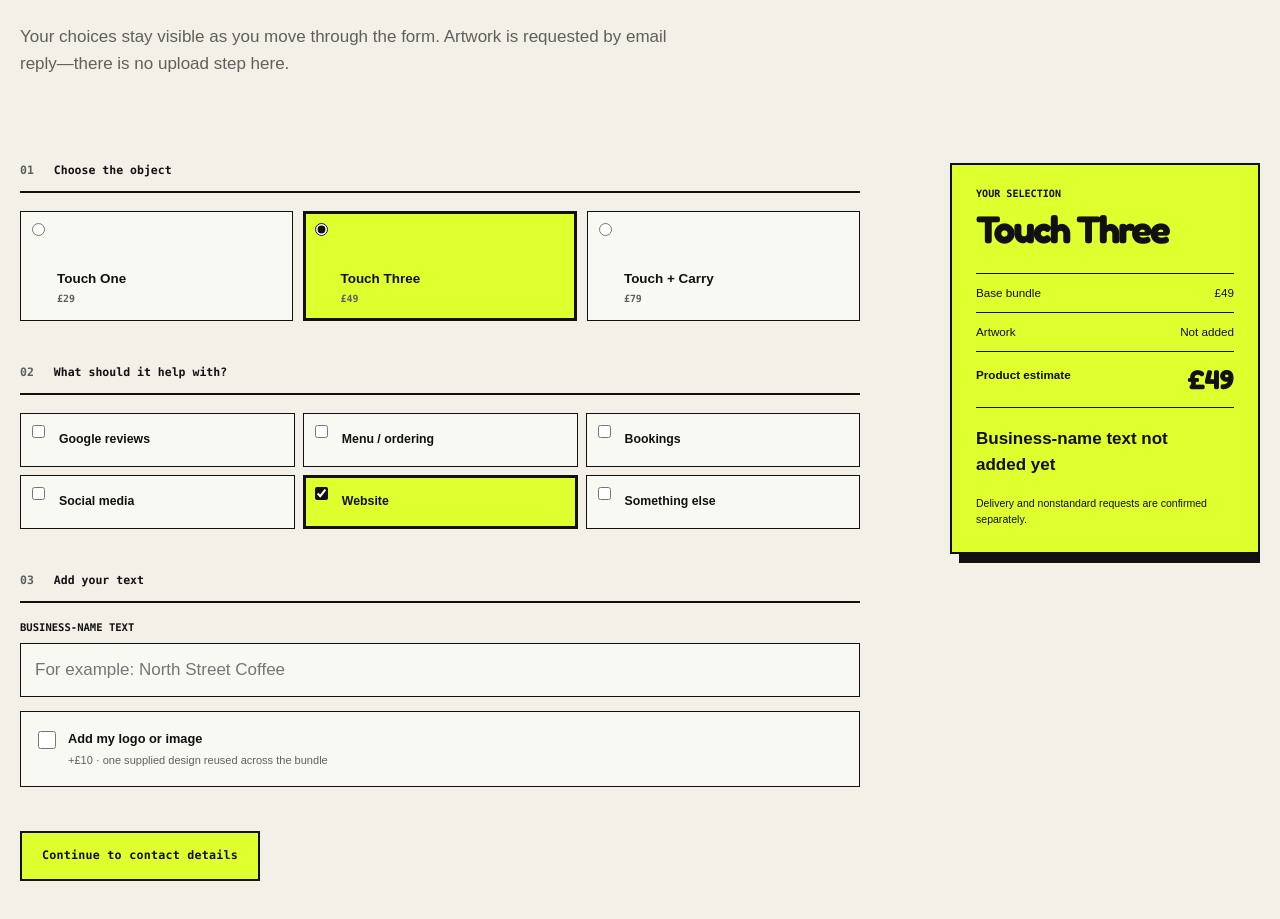
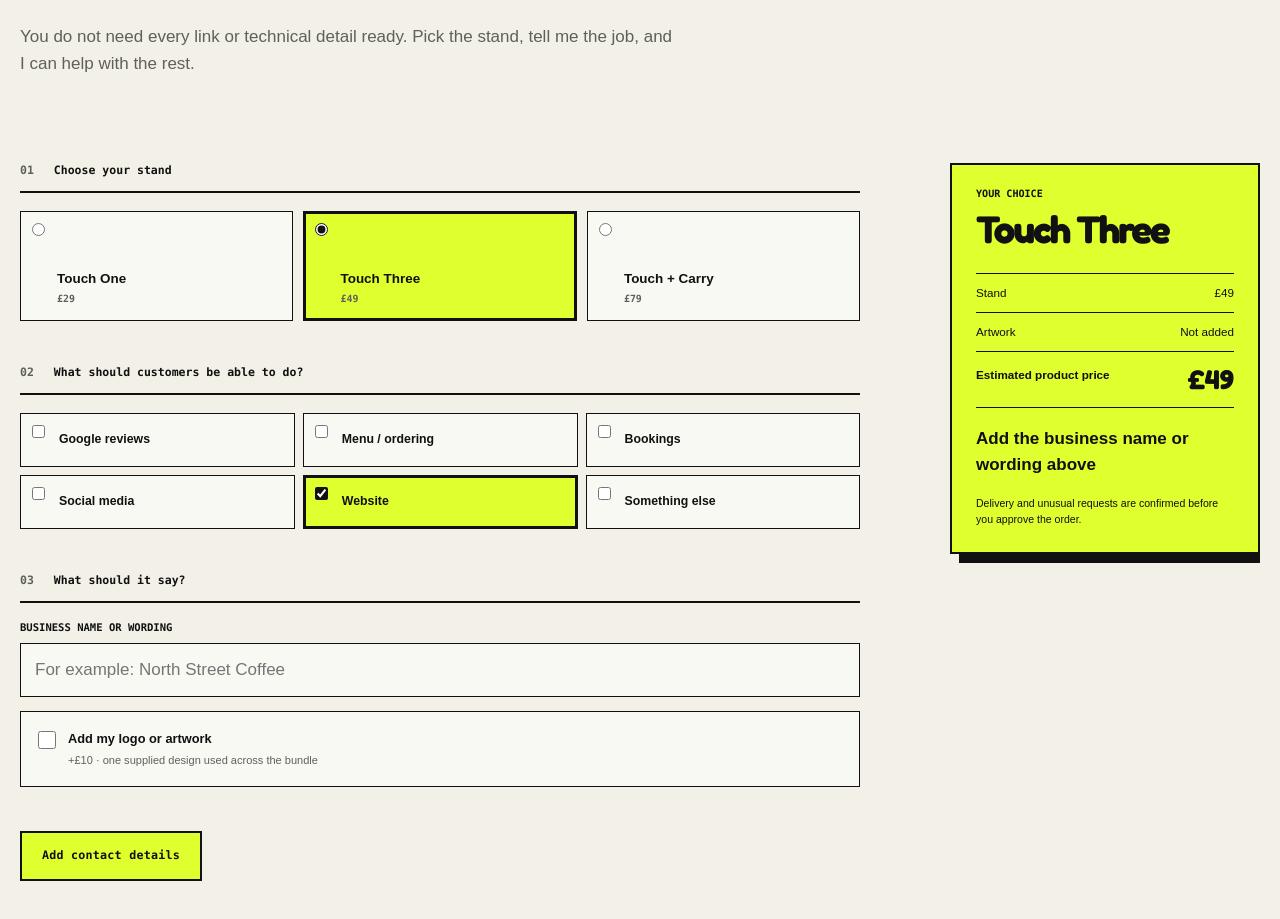
Before and after one commit to manazoid4/mazos-site, a Next.js app: page /3d-printing in a window 1280 px wide. Shown: the part 7901-8820 px from the top of the page. Built offline with nearby package versions, Linux system fonts and the light colour scheme.

Commit message:
copy: remove friction from Objects enquiry

```diff
--- a/app/3d-printing/touch-enquiry-form.tsx
+++ b/app/3d-printing/touch-enquiry-form.tsx
@@ -28,7 +28,7 @@ export function TouchEnquiryForm() {
 
   function continueToDetails() {
     if (intendedUses.length === 0 || !businessName.trim()) {
-      setSelectionError('Choose at least one use and add the business-name text for the object.');
+      setSelectionError('Choose what you want the stand to help with and add the business name or wording you want on it.');
       return;
     }
     setSelectionError('');
@@ -50,7 +50,7 @@ export function TouchEnquiryForm() {
     const honey = String(data.get('_honey') || '').trim();
 
     if (intendedUses.length === 0) {
-      setSelectionError('Choose at least one use before sending the enquiry.');
+      setSelectionError('Choose at least one customer action before sending.');
       window.setTimeout(() => document.querySelector<HTMLInputElement>('input[name="intendedUses"]')?.focus(), 0);
       return;
     }
@@ -73,10 +73,10 @@ export function TouchEnquiryForm() {
             ? `Yes — £${TOUCH_PRICING.artworkAddOnPrice}; one supplied design, basic placement and one proof revision`
             : 'No',
           business_name: businessName.trim(),
-          destination_links: destinationLinks || 'Not supplied at enquiry stage',
+          destination_links: destinationLinks || 'Not supplied yet',
           help_finding_links: helpFindingLinks ? 'Yes' : 'No',
           notes: notes || 'None supplied',
-          estimated_product_price: `£${estimate} before delivery or nonstandard requests`,
+          estimated_product_price: `£${estimate} before delivery or unusual requests`,
           _replyto: email,
           _subject: `Maz Works Objects enquiry — ${bundle.name} — £${estimate} estimate`,
           _template: 'table',
@@ -99,15 +99,15 @@ export function TouchEnquiryForm() {
   return (
     <section className="objects-section objects-personalise" id="personalise" aria-labelledby="personalise-title">
       <header className="objects-section-heading">
-        <p className="objects-kicker">Personalise / Enquire</p>
-        <h2 id="personalise-title">Start with the object. Send the links later if needed.</h2>
-        <p>Your choices stay visible as you move through the form. Artwork is requested by email reply—there is no upload step here.</p>
+        <p className="objects-kicker">Get yours</p>
+        <h2 id="personalise-title">Tell me what you want customers to do.</h2>
+        <p>You do not need every link or technical detail ready. Pick the stand, tell me the job, and I can help with the rest.</p>
       </header>
 
       <div className="objects-enquiry-layout">
         <form className="objects-form" onSubmit={submitEnquiry}>
           <fieldset>
-            <legend><span>01</span> Choose the object</legend>
+            <legend><span>01</span> Choose your stand</legend>
             <div className="objects-choice-grid">
               {TOUCH_PRICING.bundles.map((option) => (
                 <label key={option.id} className={bundleId === option.id ? 'is-selected' : ''}>
@@ -119,7 +119,7 @@ export function TouchEnquiryForm() {
           </fieldset>
 
           <fieldset>
-            <legend><span>02</span> What should it help with?</legend>
+            <legend><span>02</span> What should customers be able to do?</legend>
             <div className="objects-use-grid">
               {INTENDED_USES.map((use) => (
                 <label key={use.id} className={intendedUses.includes(use.id) ? 'is-selected' : ''}>
@@ -131,20 +131,20 @@ export function TouchEnquiryForm() {
           </fieldset>
 
           <fieldset>
-            <legend><span>03</span> Add your text</legend>
+            <legend><span>03</span> What should it say?</legend>
             <label className="objects-field">
-              <span>Business-name text</span>
+              <span>Business name or wording</span>
               <input name="businessName" value={businessName} onChange={(event) => setBusinessName(event.target.value)} required placeholder="For example: North Street Coffee" />
             </label>
             <label className="objects-artwork-toggle">
               <input type="checkbox" name="artwork" value="yes" checked={artwork} onChange={(event) => setArtwork(event.target.checked)} />
-              <span><strong>Add my logo or image</strong><small>+£10 · one supplied design reused across the bundle</small></span>
+              <span><strong>Add my logo or artwork</strong><small>+£10 · one supplied design used across the bundle</small></span>
             </label>
           </fieldset>
 
           <div className="objects-continue">
             {!detailsOpen && (
-              <button className="objects-button objects-button-signal" type="button" onClick={continueToDetails}>Continue to contact details</button>
+              <button className="objects-button objects-button-signal" type="button" onClick={continueToDetails}>Add contact details</button>
             )}
             <p role="alert">{selectionError}</p>
           </div>
@@ -157,40 +157,40 @@ export function TouchEnquiryForm() {
                 <label className="objects-field"><span>Email</span><input name="email" type="email" autoComplete="email" required disabled={submitState === 'sending'} /></label>
               </div>
               <label className="objects-field">
-                <span>Destination links <small>optional at enquiry stage</small></span>
-                <textarea name="destinationLinks" rows={3} disabled={submitState === 'sending'} placeholder="Paste any menu, review, booking, social or website links you already have." />
+                <span>Links you already have <small>optional</small></span>
+                <textarea name="destinationLinks" rows={3} disabled={submitState === 'sending'} placeholder="Paste your review, menu, booking, social or website links if you have them." />
               </label>
               <label className="objects-help-toggle">
                 <input type="checkbox" name="helpFindingLinks" value="yes" disabled={submitState === 'sending'} />
-                <span>I need help finding my links</span>
+                <span>I want help finding the right links</span>
               </label>
               <label className="objects-field">
-                <span>Notes <small>optional</small></span>
-                <textarea name="notes" rows={4} disabled={submitState === 'sending'} placeholder="Colours to ask about, quantity, delivery area or anything unusual." />
+                <span>Anything else? <small>optional</small></span>
+                <textarea name="notes" rows={4} disabled={submitState === 'sending'} placeholder="Quantity, delivery area, colours to ask about or anything unusual." />
               </label>
               <label className="objects-honeypot" aria-hidden="true"><span>Website</span><input name="_honey" tabIndex={-1} autoComplete="off" /></label>
               <div className="objects-submit-row">
-                <button className="objects-button objects-button-signal" type="submit" disabled={submitState === 'sending'}>{submitState === 'sending' ? 'Sending enquiry…' : 'Send enquiry'}</button>
-                <p>No payment now. Design and final quote agreed first.</p>
+                <button className="objects-button objects-button-signal" type="submit" disabled={submitState === 'sending'}>{submitState === 'sending' ? 'Sending…' : 'Send my enquiry'}</button>
+                <p>No payment now. You see the design and final price first.</p>
               </div>
               <p className="objects-form-status" role="status" aria-live="polite">
-                {submitState === 'sent' && 'Enquiry sent. I’ll reply by email to confirm the design questions, delivery and final quote.'}
+                {submitState === 'sent' && 'Sent. I’ll reply by email with any questions, the design direction and the next step.'}
                 {submitState === 'error' && <>That did not send. Your entries are still here—try again or email <a href={`mailto:${CONTACT_EMAIL}`}>{CONTACT_EMAIL}</a>.</>}
               </p>
             </fieldset>
           )}
         </form>
 
-        <aside className="objects-selection-summary" aria-label="Current product estimate">
-          <p>Your selection</p>
+        <aside className="objects-selection-summary" aria-label="Current price estimate">
+          <p>Your choice</p>
           <h3>{bundle.name}</h3>
           <dl>
-            <div><dt>Base bundle</dt><dd>£{bundle.basePrice}</dd></div>
+            <div><dt>Stand</dt><dd>£{bundle.basePrice}</dd></div>
             <div><dt>Artwork</dt><dd>{artwork ? `+£${TOUCH_PRICING.artworkAddOnPrice}` : 'Not added'}</dd></div>
-            <div className="objects-estimate"><dt>Product estimate</dt><dd>£{estimate}</dd></div>
+            <div className="objects-estimate"><dt>Estimated product price</dt><dd>£{estimate}</dd></div>
           </dl>
-          <p>{businessName.trim() || 'Business-name text not added yet'}</p>
-          <small>Delivery and nonstandard requests are confirmed separately.</small>
+          <p>{businessName.trim() || 'Add the business name or wording above'}</p>
+          <small>Delivery and unusual requests are confirmed before you approve the order.</small>
         </aside>
       </div>
     </section>
```
